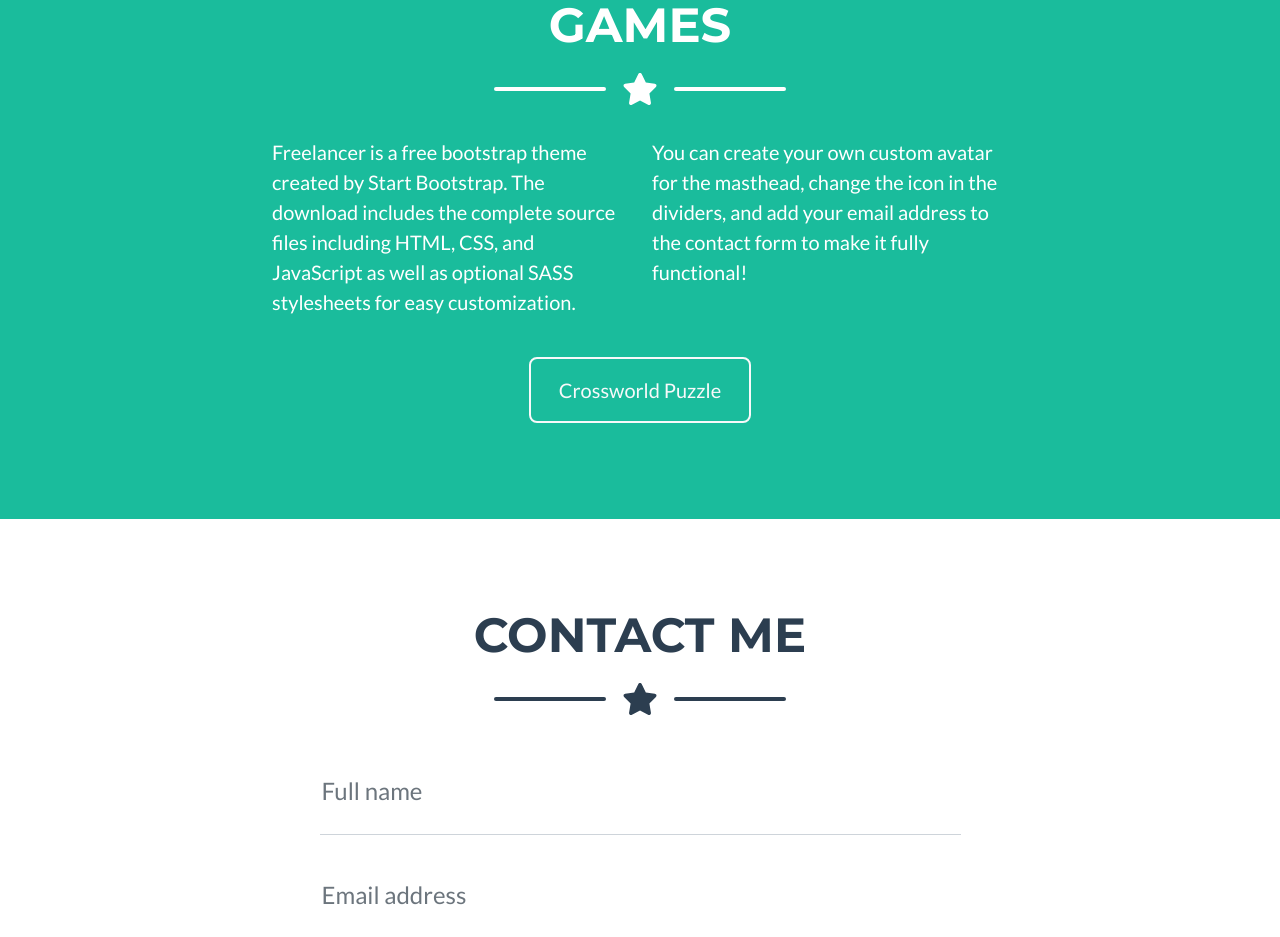
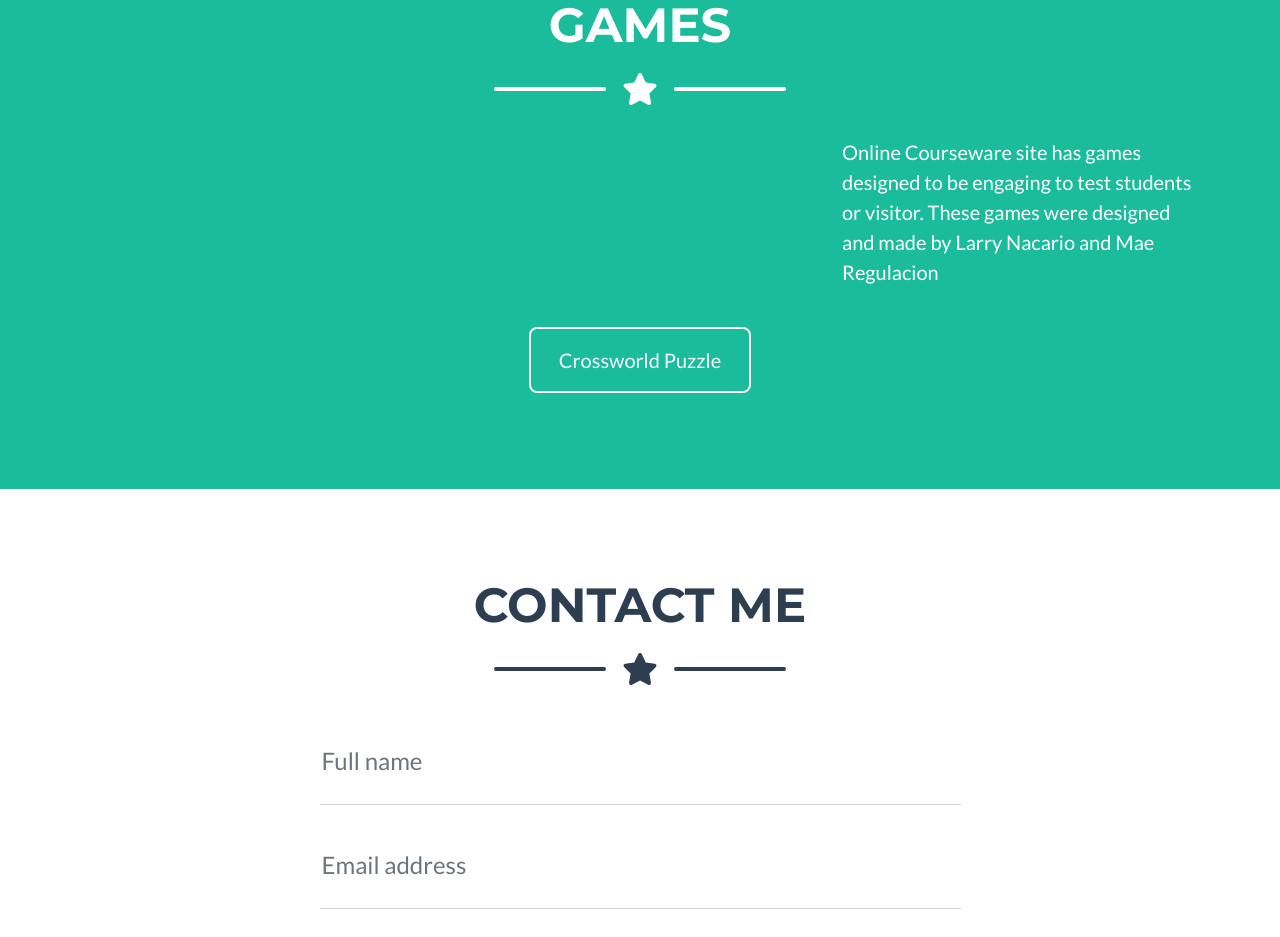
Before and after one commit to larrynacario/onlinecourseware, a plain HTML site: page index.html in a window 1280 px wide. Shown: the part 1760-2697 px from the top of the page. Drawn offline with nearby package versions, Linux system fonts and the light colour scheme.

Commit message:
Update index.html

```diff
--- a/index.html
+++ b/index.html
@@ -134,8 +134,8 @@
                 </div>
                 <!-- About Section Content-->
                 <div class="row">
-                    <div class="col-lg-4 ms-auto"><p class="lead">Freelancer is a free bootstrap theme created by Start Bootstrap. The download includes the complete source files including HTML, CSS, and JavaScript as well as optional SASS stylesheets for easy customization.</p></div>
-                    <div class="col-lg-4 me-auto"><p class="lead">You can create your own custom avatar for the masthead, change the icon in the dividers, and add your email address to the contact form to make it fully functional!</p></div>
+                    <div class="col-lg-4 ms-auto"><p class="lead">Online Courseware site has games designed to be engaging to test students or visitor. These games were designed and made by Larry Nacario and Mae Regulacion</p></div>
+
                 </div>
                 <!-- About Section Button-->
                 <div class="text-center mt-4">
```
